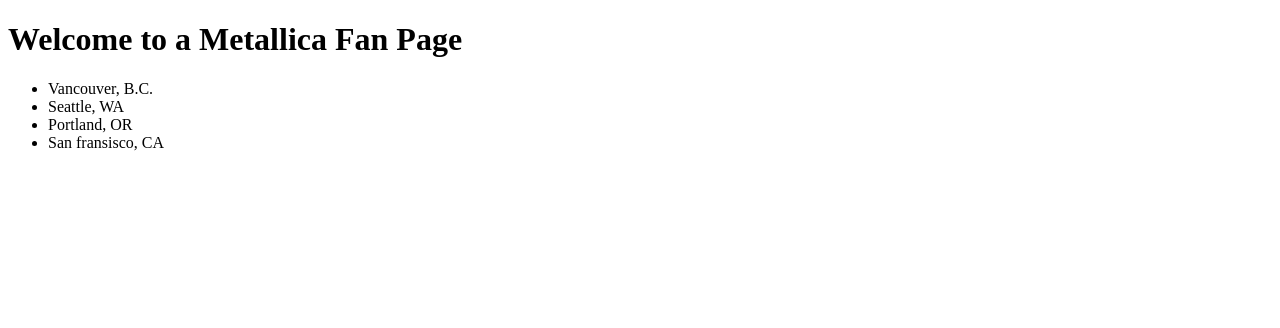
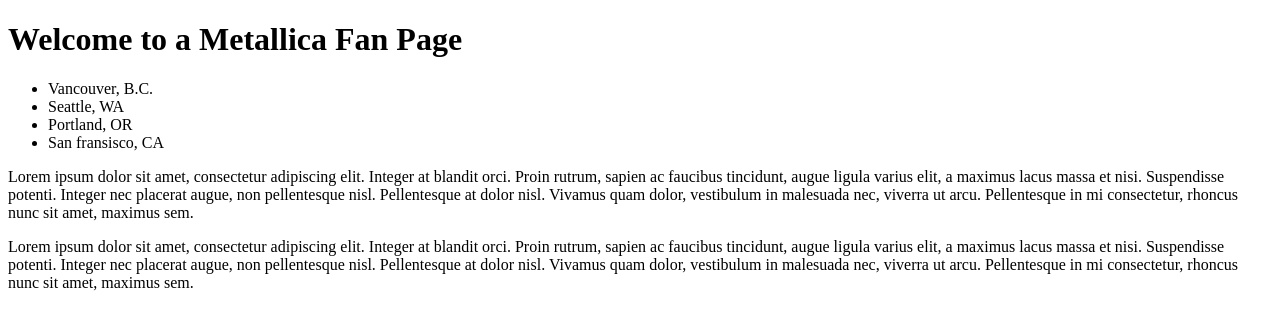
Before and after one commit to ChanceMagno/metallica-, a plain HTML site: page index.html in a window 1280 px wide. Drawn offline with Linux system fonts and the light colour scheme.

Commit message:
add text to paragraphs

```diff
--- a/index.html
+++ b/index.html
@@ -17,10 +17,12 @@
     </div>
     <div class= "about">
       <p>
+        Lorem ipsum dolor sit amet, consectetur adipiscing elit. Integer at blandit orci. Proin rutrum, sapien ac faucibus tincidunt, augue ligula varius elit, a maximus lacus massa et nisi. Suspendisse potenti. Integer nec placerat augue, non pellentesque nisl. Pellentesque at dolor nisl. Vivamus quam dolor, vestibulum in malesuada nec, viverra ut arcu. Pellentesque in mi consectetur, rhoncus nunc sit amet, maximus sem.
       </p>
     </div>
     <div class= "album">
       <p>
+        Lorem ipsum dolor sit amet, consectetur adipiscing elit. Integer at blandit orci. Proin rutrum, sapien ac faucibus tincidunt, augue ligula varius elit, a maximus lacus massa et nisi. Suspendisse potenti. Integer nec placerat augue, non pellentesque nisl. Pellentesque at dolor nisl. Vivamus quam dolor, vestibulum in malesuada nec, viverra ut arcu. Pellentesque in mi consectetur, rhoncus nunc sit amet, maximus sem.
       </p>
     </div>
   </body>
```
